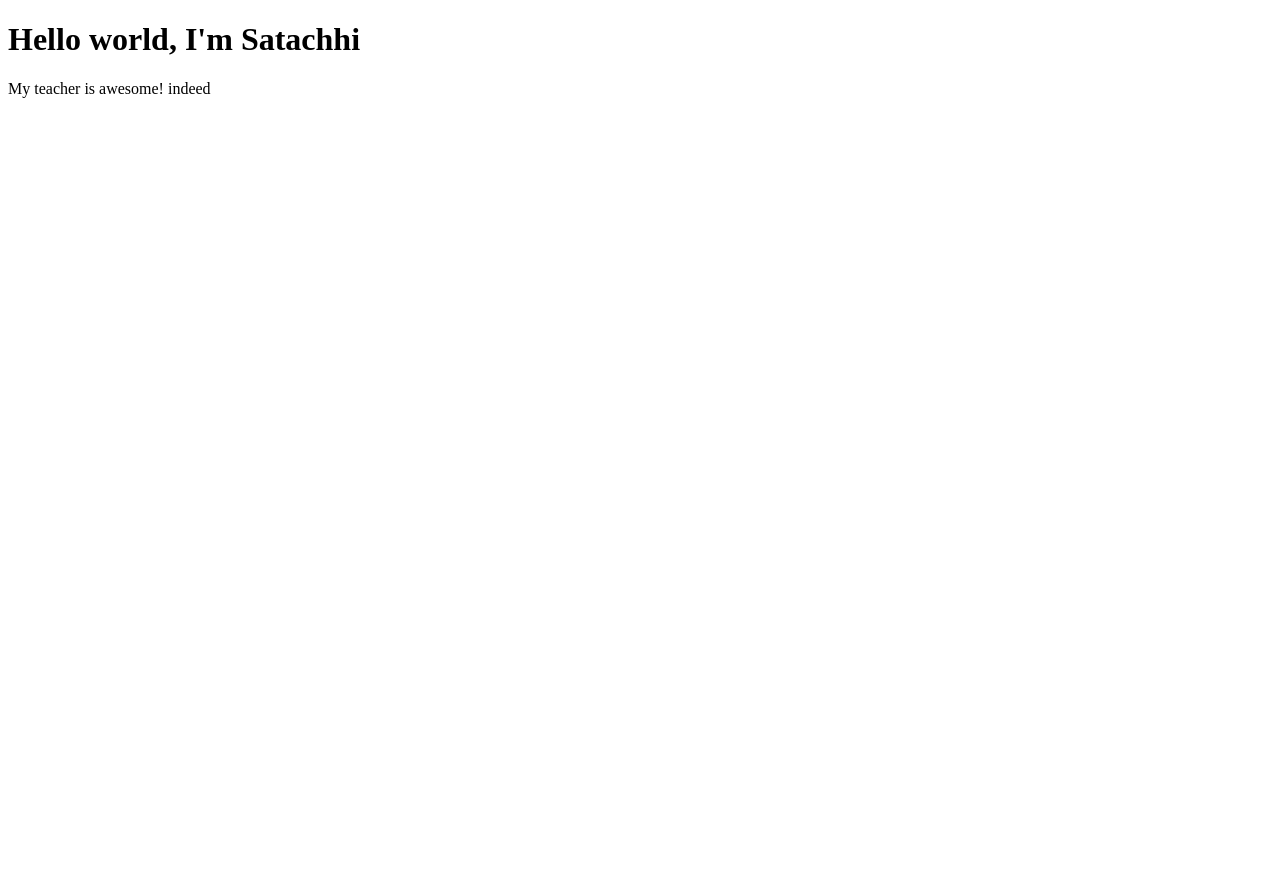
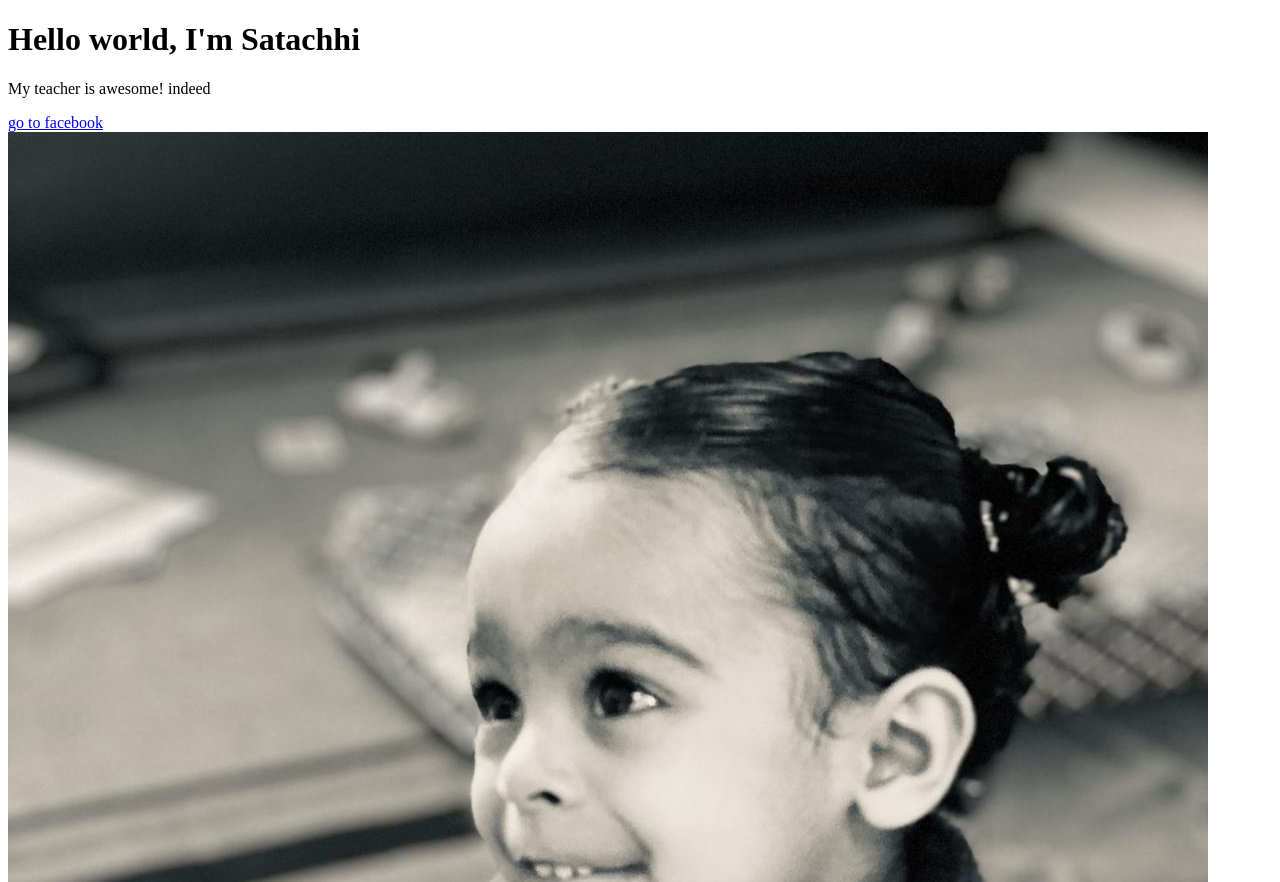
Before and after one commit to satachhitiwari/classroom-activities, a plain HTML site: page index.html in a window 1280 px wide. Shown: the top 882 px of the page. Before the commit the page ends 800 px from the top, so only its background shows below. Drawn offline with Linux system fonts and the light colour scheme.

Commit message:
testing3

```diff
--- a/index.html
+++ b/index.html
@@ -9,7 +9,7 @@
 <body>
     <h1>Hello world, I'm Satachhi </h1>
 <p> My teacher is awesome! indeed </p>
-
-
+<a href="https://www.facebook.com/">go to facebook</a>
+<img src="pic.jpeg">
 </body>
 </html>
```
Also changed, not shown: pic.jpeg (added).
